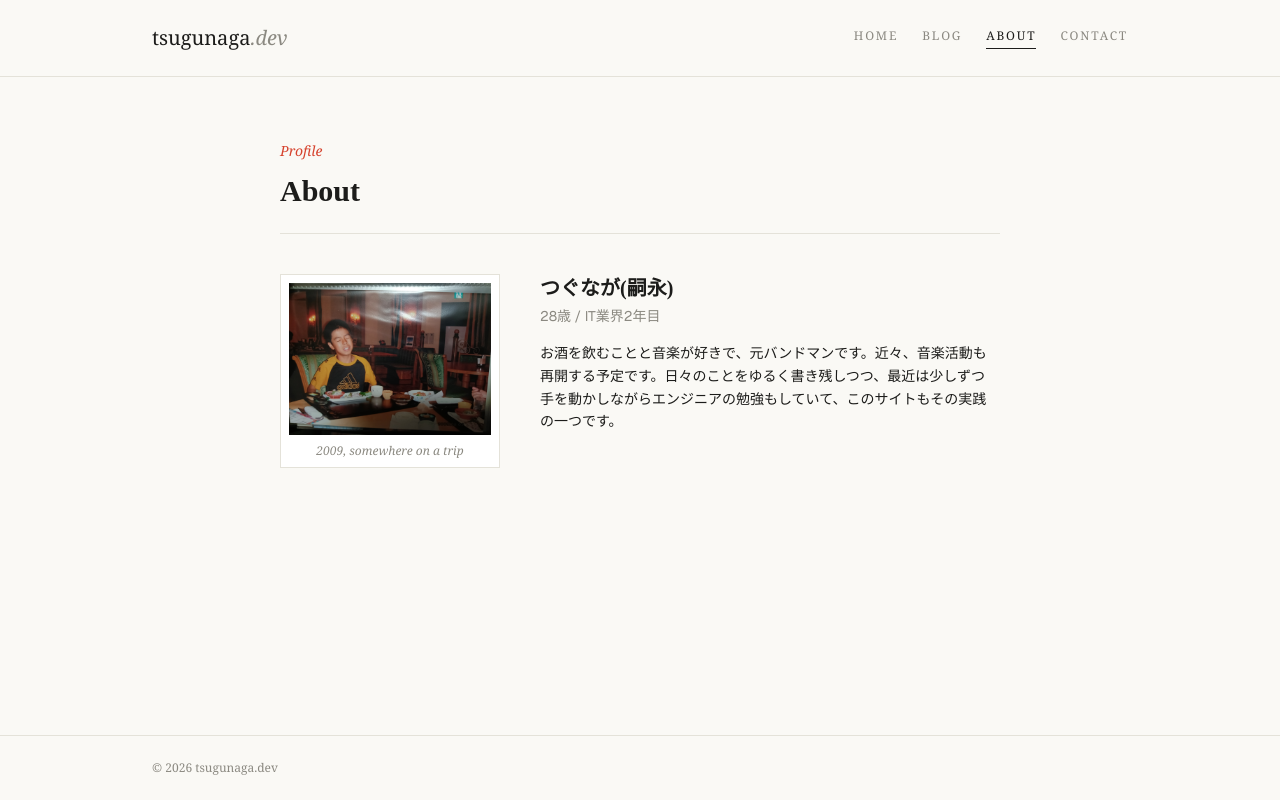
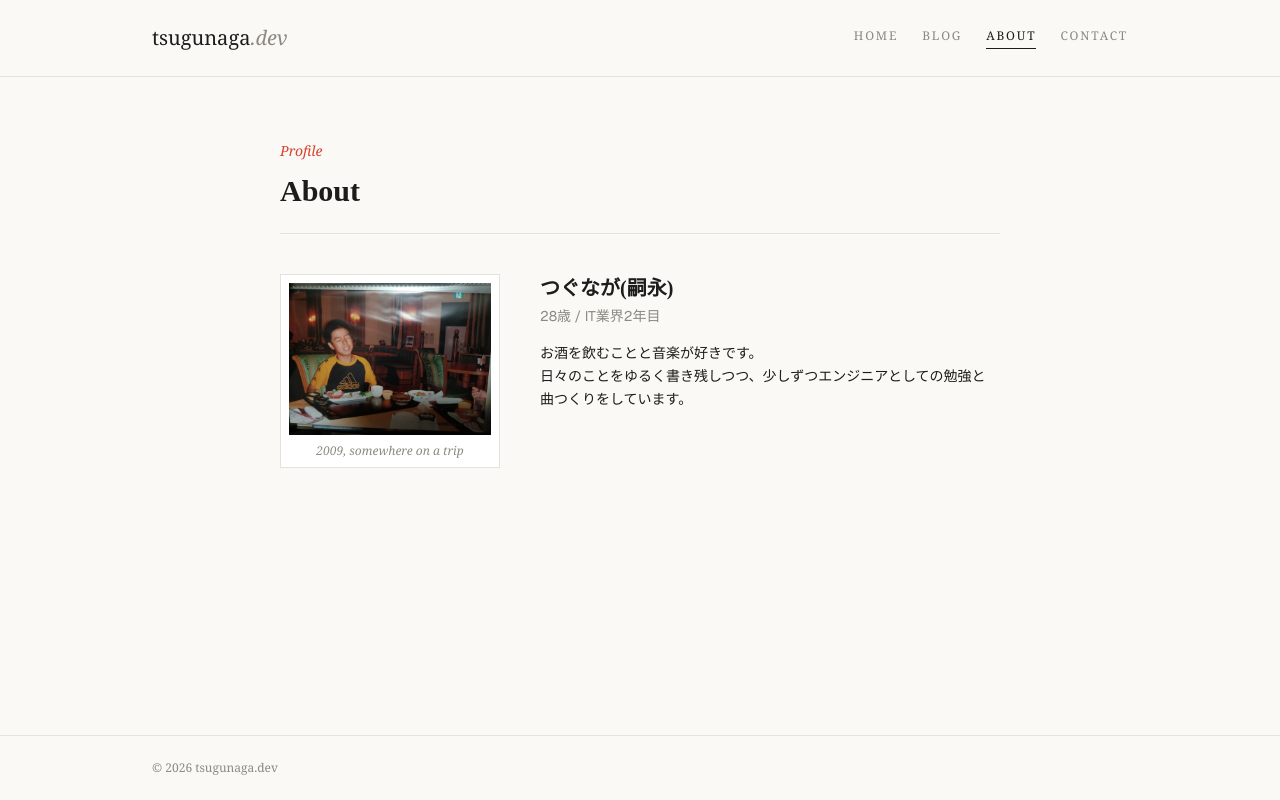
Before and after one commit to tsugunaga-46/my-blog, a Next.js app: page /about in a window 1280 px wide. Built offline with nearby package versions, Linux system fonts and the light colour scheme.

Commit message:
Simplify About page bio text with line break

```diff
--- a/src/app/about/page.tsx
+++ b/src/app/about/page.tsx
@@ -27,7 +27,9 @@ export default function AboutPage() {
           <h2 className="font-[family-name:var(--font-serif-jp)] font-bold text-xl">つぐなが(嗣永)</h2>
           <p className="text-sm text-muted mt-1">28歳 / IT業界2年目</p>
           <p className="mt-4 text-sm leading-relaxed max-w-md">
-            お酒を飲むことと音楽が好きで、元バンドマンです。近々、音楽活動も再開する予定です。日々のことをゆるく書き残しつつ、最近は少しずつ手を動かしながらエンジニアの勉強もしていて、このサイトもその実践の一つです。
+            お酒を飲むことと音楽が好きです。
+            <br />
+            日々のことをゆるく書き残しつつ、少しずつエンジニアとしての勉強と曲つくりをしています。
           </p>
         </div>
       </div>
```
